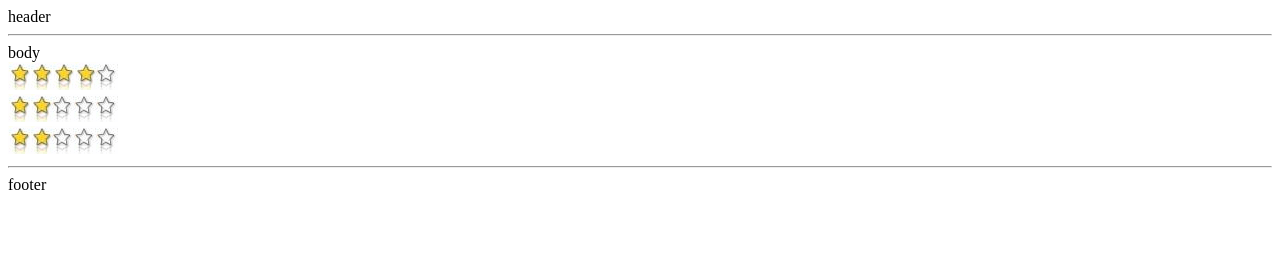
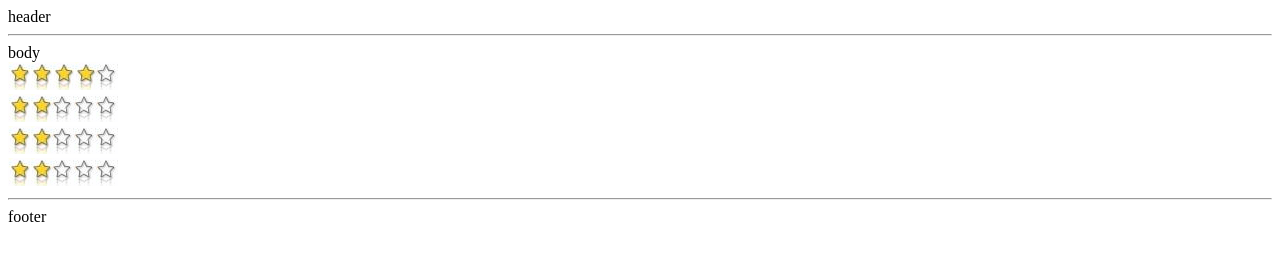
Before and after one commit to jlg-formation/fanl1_20161214, a website: page app/index.html in a window 1280 px wide. Drawn offline with nearby package versions, Linux system fonts and the light colour scheme.

Commit message:
ors star step2.2

```diff
--- a/app/ors-star/ors-star.js
+++ b/app/ors-star/ors-star.js
@@ -11,9 +11,10 @@
 
 				var html = '';
 				var note = attrs.note;
-
 				console.log('note', note);
 				note = (note === undefined || note === '') ? 2 : note;
+				note = Number(note);
+				note = (isNaN(note)) ? 2 : note;
 				for (var i = 0; i < note; i++) {
 					html += '<img src="ors-star/img/yellow_star.png" />';
 				}
--- a/app/tmpl/ors-body.html
+++ b/app/tmpl/ors-body.html
@@ -2,3 +2,4 @@ body<br/>
 <ors-star note="4"></ors-star><br/>
 <ors-star></ors-star><br/>
 <ors-star note></ors-star><br/>
+<ors-star note="blablabla"></ors-star><br/>
```
